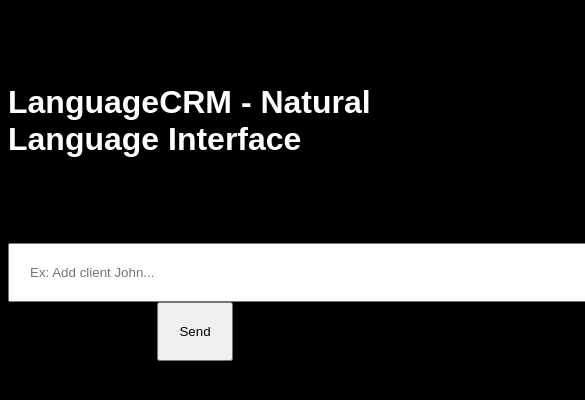
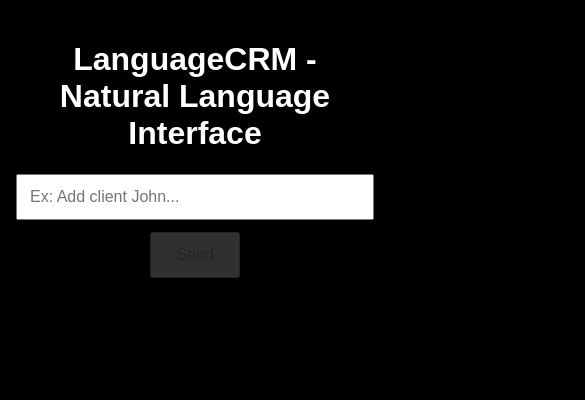
Before and after one commit to pricop-alexandru/LanguageCRM, a website built with Vite: page frontend/index.html in a window 390 px wide. Shown: the top 400 px of the page, 585 px wide, since content can reach past the window. Built offline with nearby package versions, Linux system fonts and the light colour scheme; no server answers.

Commit message:
feat: make chat interface responsive and disable send for empty input

```diff
--- a/frontend/index.html
+++ b/frontend/index.html
@@ -2,33 +2,54 @@
 <html lang="en">
   <head>
     <meta charset="UTF-8" />
+    <meta name="viewport" content="width=device-width, initial-scale=1.0" />
     <title>LanguageCRM</title>
     <style>
       body {
         background-color: black;
+        margin: 0;
       }
-      .center {
-        display: flex;
-        justify-content: center;
-        align-items: center;
-        height: 200px;
+      .container {
+        max-width: 1000px;
+        margin: 0 auto;
+        padding: 20px 16px;
+        box-sizing: border-box;
       }
-      .title{
+      .title {
         font-family: Arial, Helvetica, sans-serif;
         color: white;
+        text-align: center;
       }
-      .padding{
-        padding:20px;
+      .input-row {
+        display: flex;
+        flex-wrap: wrap;
+        gap: 12px;
+        justify-content: center;
+        margin-bottom: 20px;
+      }
+      #promptInput {
+        flex: 1 1 260px;
+        min-width: 0;
+        padding: 12px;
+        font-size: 16px;
+        box-sizing: border-box;
+      }
+      #sendBtn {
+        padding: 12px 24px;
+        font-size: 16px;
+      }
+      #sendBtn:disabled {
+        opacity: 0.5;
+        cursor: not-allowed;
       }
       #chatLog {
-        max-width: 1000px;
-        margin: 0 auto;
         font-family: Arial, Helvetica, sans-serif;
         color: white;
         text-align: left;
       }
       #chatLog p {
         margin: 4px 0;
+        overflow-wrap: break-word;
       }
       .user-message {
         color: #8ab4f8;
@@ -45,12 +66,14 @@
     </style>
   </head>
   <body>
-    <h1 class="center title">LanguageCRM - Natural Language Interface</h1>
-    <center>
-      <input id="promptInput" type="text" placeholder="Ex: Add client John..." style="width: 1000px; padding:20px;" />
-      <button id="sendBtn" class="padding">Send</button>
-    </center>
-    <div id="chatLog"></div>
+    <div class="container">
+      <h1 class="title">LanguageCRM - Natural Language Interface</h1>
+      <div class="input-row">
+        <input id="promptInput" type="text" placeholder="Ex: Add client John..." />
+        <button id="sendBtn" disabled>Send</button>
+      </div>
+      <div id="chatLog"></div>
+    </div>
     <script type="module" src="/src/main.ts"></script>
   </body>
 </html>
--- a/frontend/src/main.ts
+++ b/frontend/src/main.ts
@@ -17,12 +17,21 @@ function appendMessage(text: string, className: string): HTMLParagraphElement {
   return message;
 }
 
+let isSending = false;
+
+function updateSendButtonState(): void {
+  button.disabled = isSending || input.value.trim().length === 0;
+}
+
+input.addEventListener("input", updateSendButtonState);
+
 button.addEventListener("click", async () => {
   const promptText = input.value.trim();
   if (!promptText) return;
 
   input.value = "";
-  button.disabled = true;
+  isSending = true;
+  updateSendButtonState();
 
   appendMessage(promptText, "user-message");
   const loadingMessage = appendMessage("...", "loading-message");
@@ -45,6 +54,7 @@ button.addEventListener("click", async () => {
     loadingMessage.textContent = "Network error: could not reach the server. Please try again.";
     loadingMessage.className = "error-message";
   } finally {
-    button.disabled = false;
+    isSending = false;
+    updateSendButtonState();
   }
 });
```
